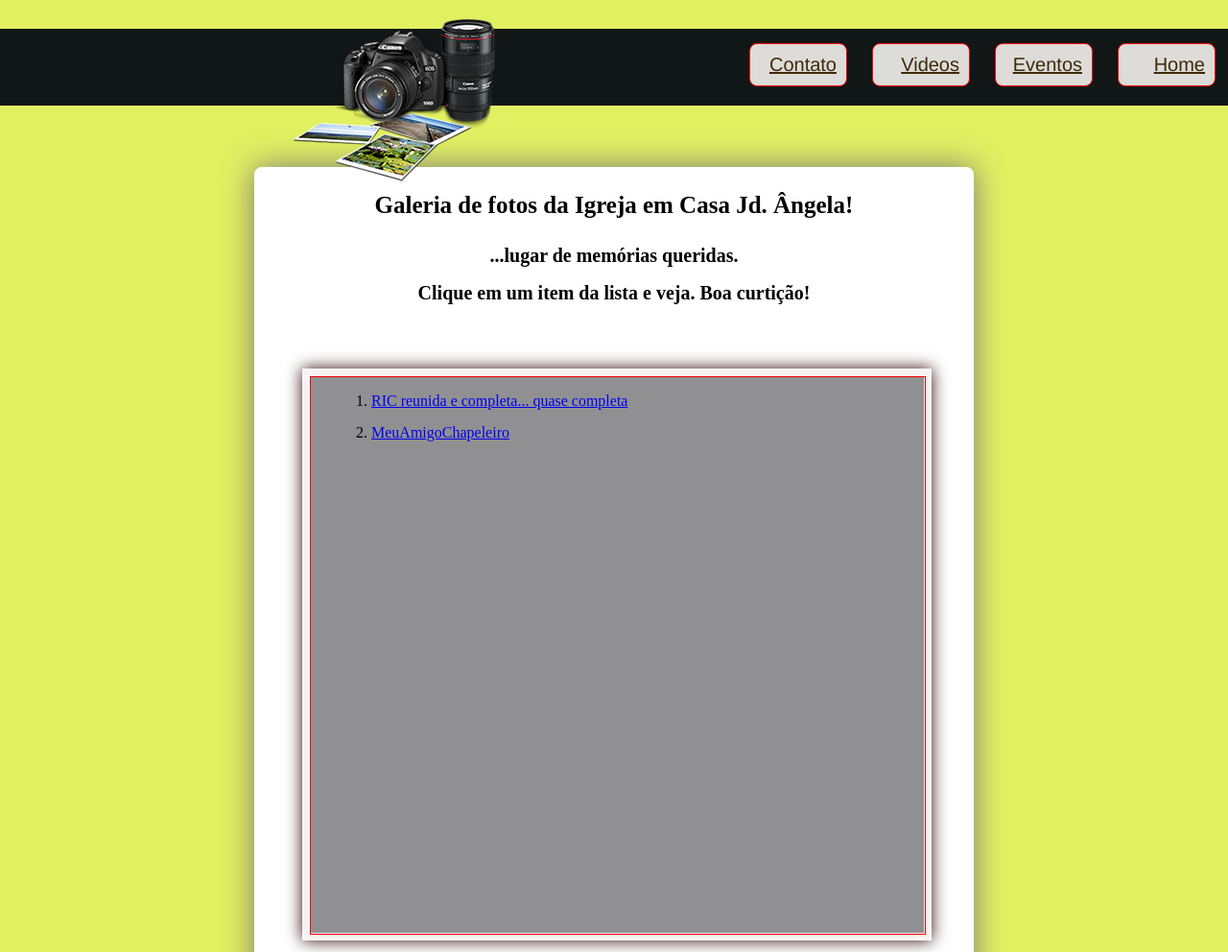
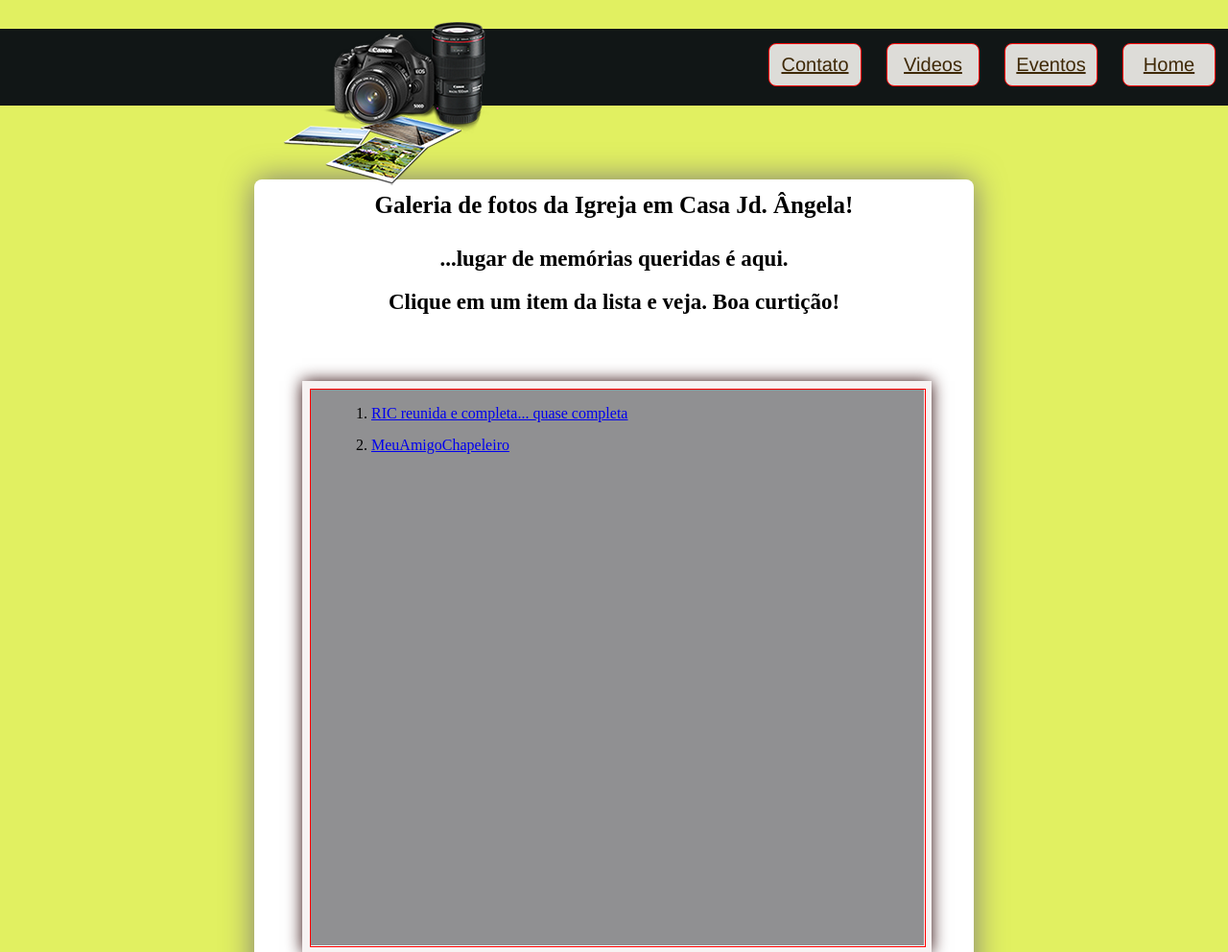
Before and after one commit to GuglielmoTargino/RIC_JD_ANGELA, a PHP site: page /fotos.html in a window 1280 px wide. Shown: the top 992 px of the page at 96% size. Run offline with PHP 8.4, Linux system fonts and the light colour scheme.

Commit message:
tam_cx
ajuste tamanho cx

```diff
--- a/fotos.html
+++ b/fotos.html
@@ -49,7 +49,7 @@
 
         <hgroup>
             <h1>Galeria de fotos da Igreja em Casa Jd. Ângela! </h1>
-            <h2>...lugar de memórias queridas.</h2>
+            <h2>...lugar de memórias queridas é aqui.</h2>
         </hgroup>
         <hgroup>
             <h2>Clique em um item da lista e veja. Boa curtição!</h2>
@@ -73,14 +73,6 @@
 
         </div>
 
-
-
-
-
-
-
-
-
         <footer id="rodape">
             Igreja em Casa JD. Ângela-zona sul SP, é parte da Igreja de Cristo Internacional de São Paulo-Brasil.<br/>
             <a href="http://icoc.org.br" target="_blank">Site oficial ICOC-SP</a></p>
--- a/libraries/stylesheet.css
+++ b/libraries/stylesheet.css
@@ -44,7 +44,7 @@ nav{
     background-color: rgb(17, 22, 22);
     margin-top: 10px;
     color: rgb(121, 111, 214);
-    text-align: right;
+    text-align: center
 }
 
 nav li{
@@ -70,7 +70,7 @@ div#botao-menu img#bot-menu{
 }
 
 /*smart phone ===================================================*/
-@media only screen and (max-width: 480px){
+@media only screen and (max-width: 450px){
     nav{width: 100%; height: 55px; padding-top: 4px;}
     nav li{
         position: relative;
@@ -97,7 +97,7 @@ div#botao-menu img#bot-menu{
     img#logo-pagina{
         top: -745px;
         left: 0px;
-        max-width: 170px;
+        max-width: 150px;
     }
 
     img#bot-menu{
@@ -147,7 +147,7 @@ div#botao-menu img#bot-menu{
 
 
 /* tablet =============================================================*/
-@media only screen and (min-width: 481px) and (max-width: 768px){
+@media only screen and (min-width: 451px) and (max-width: 768px){
     nav{width: 100%; height: 60px; padding-top: 15px;}
     nav li{
         position: relative;
@@ -198,7 +198,7 @@ div#botao-menu img#bot-menu{
 
     h1{
         margin-top: 50px;
-        font-size: 22px;
+        font-size: 21px;
     }
 
     h2{
@@ -222,7 +222,7 @@ div#botao-menu img#bot-menu{
 /*desktop    */
 @media only screen and (min-width: 769px){
     nav{width: 100%; height: 80px; }
-    nav li{ float: right; width: 80px;  padding:10px; margin: 15px 13px; }
+    nav li{ float: right; width: 75px;  padding:10px; margin: 15px 13px; }
 
     div#botao-menu img#bot-menu{
         display: none;
@@ -231,8 +231,8 @@ div#botao-menu img#bot-menu{
        }
 
     img#logo-pagina{
-            top: -1010px;
-            left: 30px;
+            top: -1020px;
+            left: 20px;
     }
 
     figure#moldura{
@@ -270,7 +270,7 @@ div#botao-menu img#bot-menu{
     }
 
     h2{
-        font-size: 20px;
+        font-size: 23px;
     }
 
     img#botao-voltar{
```
